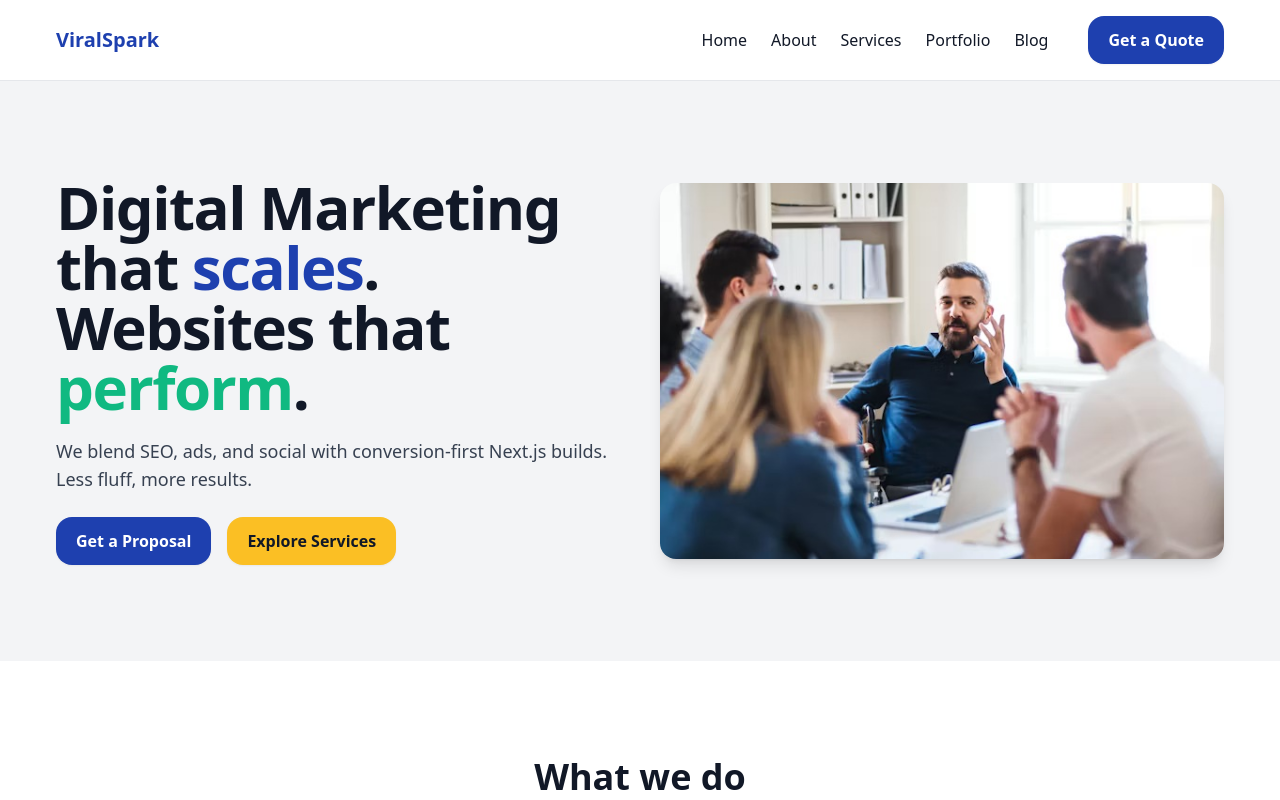
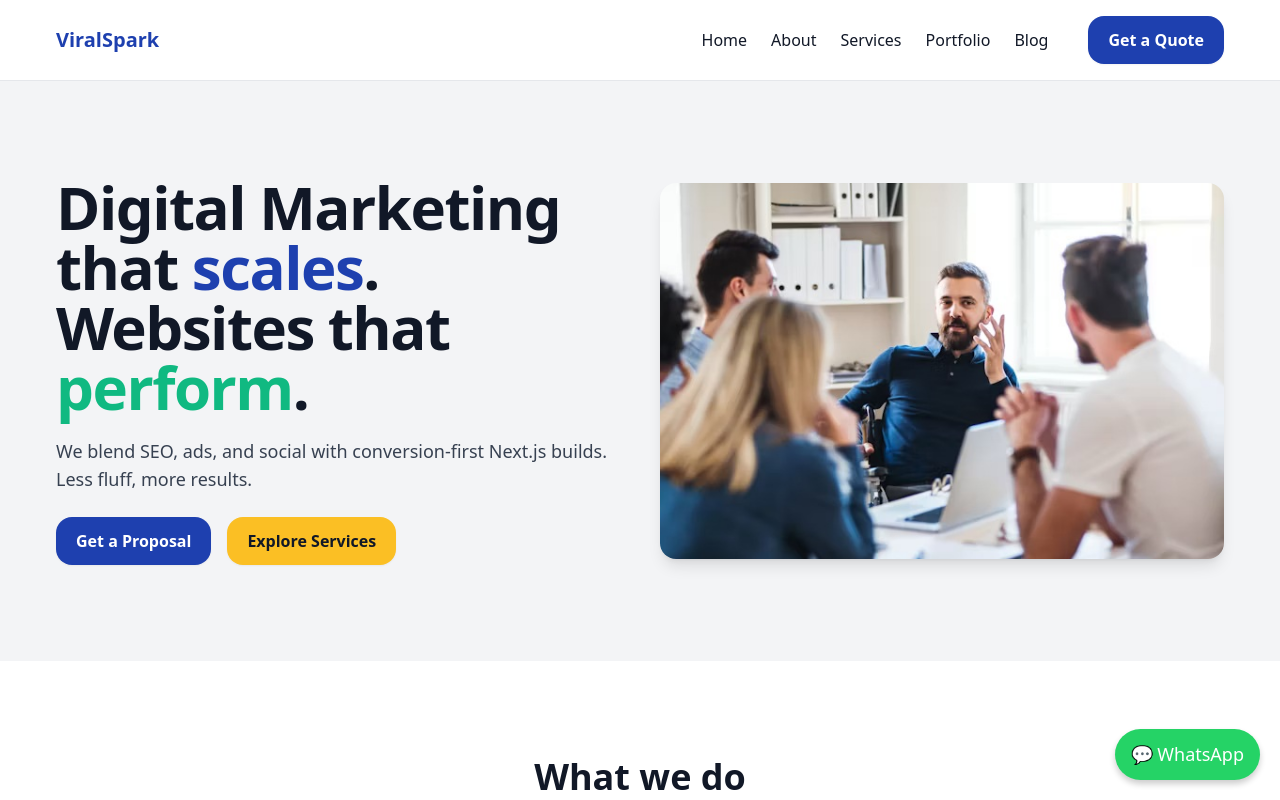
Before and after one commit to viralsparkconnect-hue/Viral-Sparq, a Next.js app: page / in a window 1280 px wide. Shown: the top 800 px of the page. Built offline with nearby package versions, Linux system fonts and the light colour scheme.

Commit message:
Update page.tsx

```diff
--- a/app/page.tsx
+++ b/app/page.tsx
@@ -2,15 +2,21 @@ import Image from "next/image";
 import Link from "next/link";
 import CTA from "@/components/CTA";
 import { services, projects, posts } from "@/lib/data";
+import WhatsAppButton from "@/components/WhatsAppButton"; // ✅ Import WhatsAppButton
 
 export default function Page() {
   return (
+    <>
       <div>
         <section className="section">
           <div className="container grid md:grid-cols-2 gap-10 items-center">
             <div>
-            <h1 className="h1">Digital Marketing that <span className="text-primary">scales</span>. Websites that <span className="text-accent">perform</span>.</h1>
-            <p className="p mt-5">We blend SEO, ads, and social with conversion‑first Next.js builds. Less fluff, more results.</p>
+              <h1 className="h1">
+                Digital Marketing that <span className="text-primary">scales</span>. Websites that <span className="text-accent">perform</span>.
+              </h1>
+              <p className="p mt-5">
+                We blend SEO, ads, and social with conversion‑first Next.js builds. Less fluff, more results.
+              </p>
               <div className="mt-6 flex gap-4">
                 <Link href="/contact" className="btn btn-primary">Get a Proposal</Link>
                 <Link href="/services" className="btn btn-secondary">Explore Services</Link>
@@ -79,5 +85,9 @@ export default function Page() {
 
         <CTA />
       </div>
+
+      {/* ✅ Floating WhatsApp button */}
+      <WhatsAppButton />
+    </>
   );
 }
```
Lines whose indentation alone changed are shown as unchanged.
